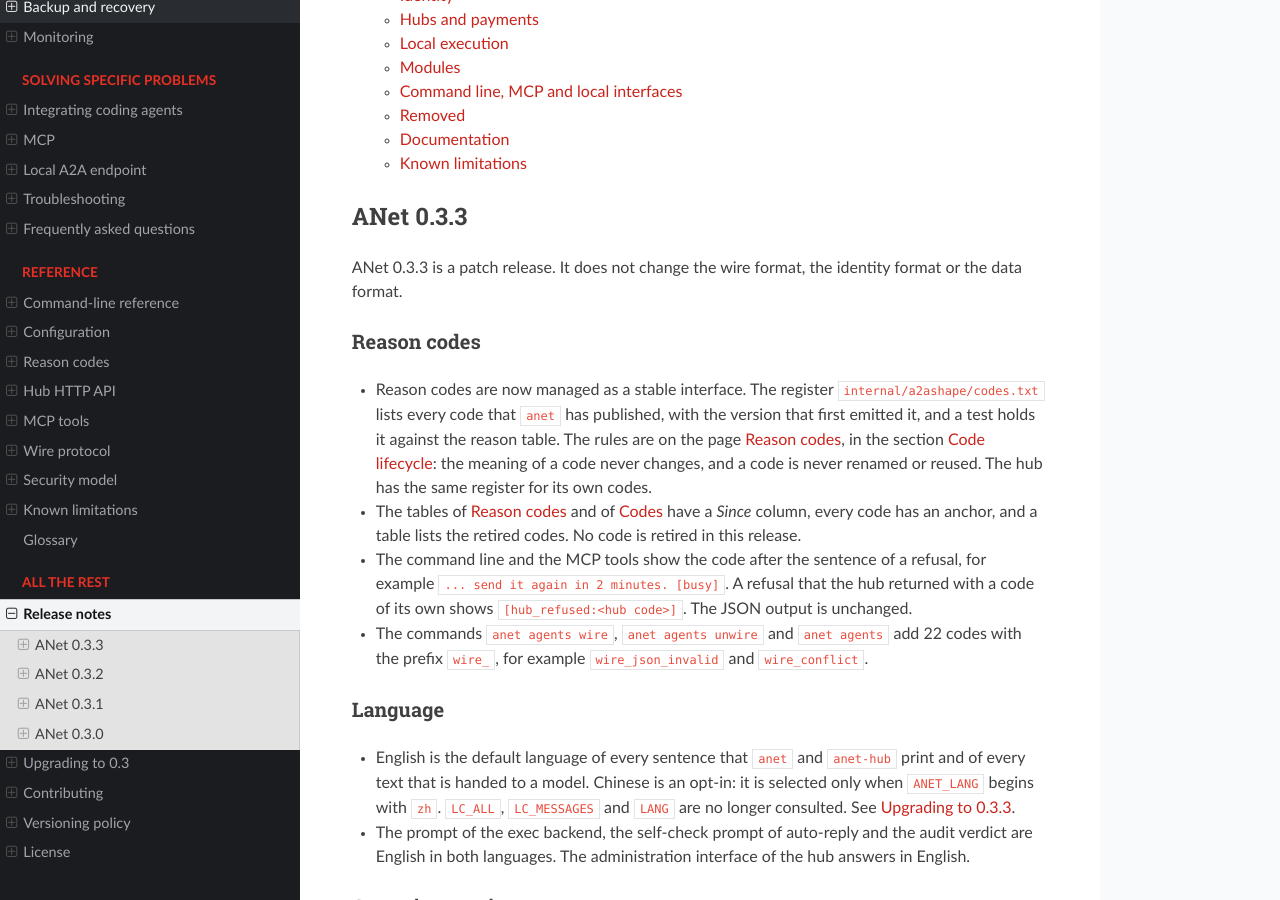
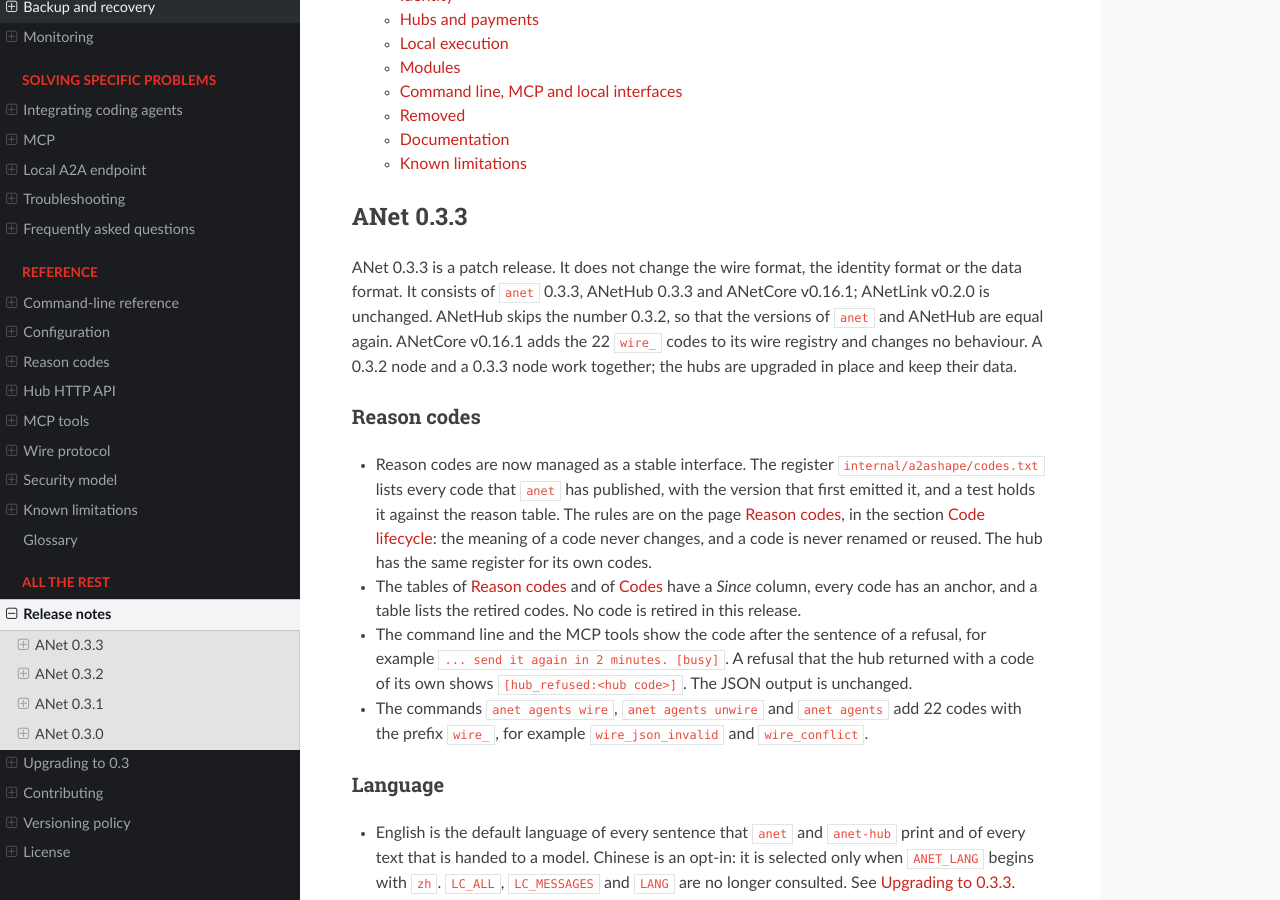
Before and after one commit to ANetResearch/ANet, a Sphinx documentation site: the page built from docs/news.rst, in a window 1280 px wide and 900 px high, scrolled down 632 px. Built offline with Sphinx 7.4.7 and the Read the Docs theme 3.1.0, drawn with Linux system fonts in a browser that asks for light colours.

Commit message:
Release 0.3.3: version, ANetCore v0.16.1, release notes
English output by default with ANET_LANG as the only opt-in, the output of
`anet agents wire` from the reason table with wire_ codes, the reason code
after every refusal, the code register and lifecycle policy, and the task
event stream fix. ANetHub skips 0.3.2 so that the versions are equal again.
Both modules now require the published ANetCore v0.16.1, which carries the
new wire_ codes in its registry.

Co-Authored-By: Claude Opus 5.5 <noreply@anthropic.com>

```diff
--- a/docs/conf.py
+++ b/docs/conf.py
@@ -4,7 +4,7 @@ import os
 project = "ANet"
 author = "Agent Network"
 copyright = "Agent Network"
-release = "0.3.2"
+release = "0.3.3"
 version = "0.3"
 
 # English is the source language; translations are selected with SPHINX_LANGUAGE
--- a/docs/news.rst
+++ b/docs/news.rst
@@ -14,7 +14,11 @@ ANet 0.3.3
 ----------
 
 ANet 0.3.3 is a patch release. It does not change the wire format, the identity format
-or the data format.
+or the data format. It consists of ``anet`` 0.3.3, ANetHub 0.3.3 and ANetCore v0.16.1;
+ANetLink v0.2.0 is unchanged. ANetHub skips the number 0.3.2, so that the versions of
+``anet`` and ANetHub are equal again. ANetCore v0.16.1 adds the 22 ``wire_`` codes to its
+wire registry and changes no behaviour. A 0.3.2 node and a 0.3.3 node work together; the
+hubs are upgraded in place and keep their data.
 
 Reason codes
 ~~~~~~~~~~~~
--- a/docs/versioning.rst
+++ b/docs/versioning.rst
@@ -24,14 +24,14 @@ A release is made of four components, each with its own number.
      - Release 0.3
      - Content
    * - ANetCore
-     - v0.16.0
+     - v0.16.1
      - The protocol and cryptography kernel (Go module). ``ANet`` and ``ANetHub`` require the same
        version in their ``go.mod``.
    * - ``anet``
-     - 0.3.2
+     - 0.3.3
      - The node program: daemon, command line, MCP server and local interfaces.
    * - ANetHub
-     - 0.3.1
+     - 0.3.3
      - The hub and the operator console.
    * - ANetLink
      - 0.2.0
```
Also changed, not shown: deploy/release/apex/SKILL.md (+1 -1 lines), docs/RELEASE-NOTES-0.3.3.md (added, +47 -0 lines), docs/RELEASE-NOTES-0.3.3.zh-CN.md (added, +47 -0 lines), deploy/release/apex/README.md, 7 other files.
